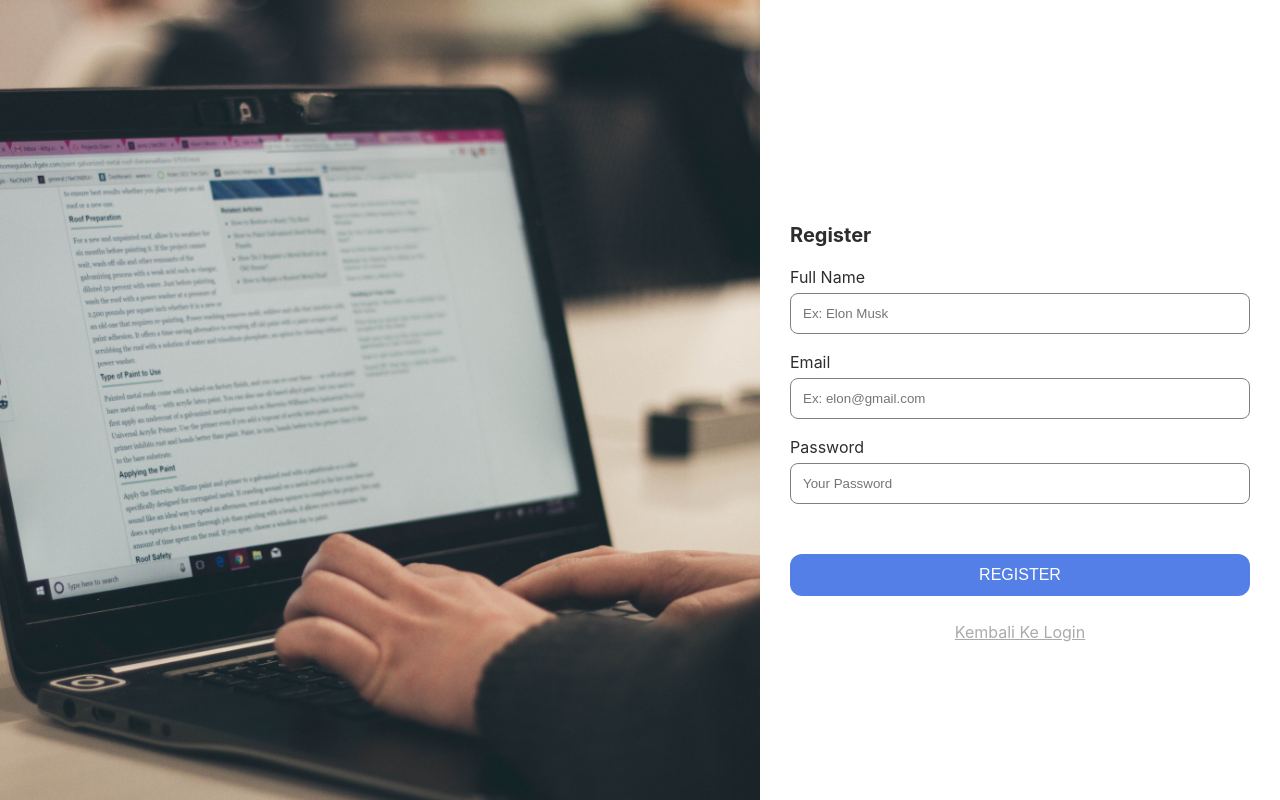
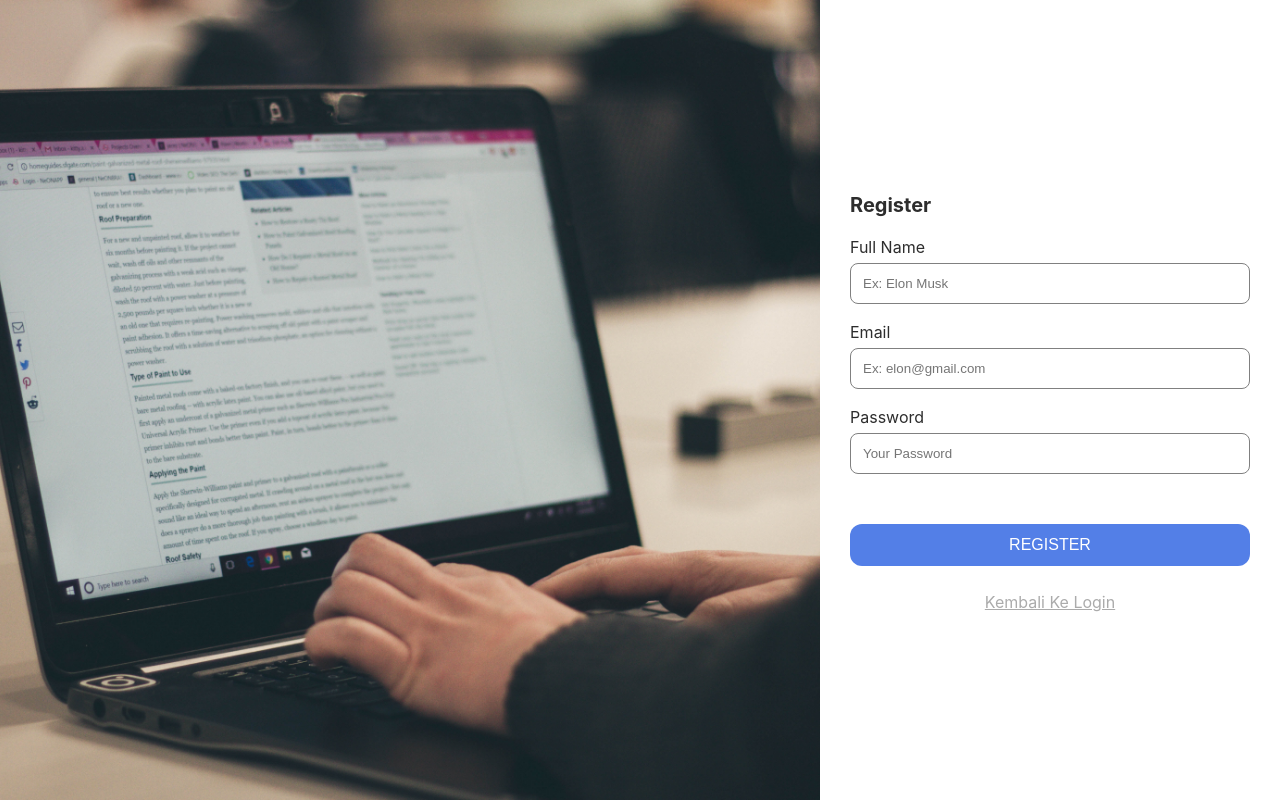
Before and after one commit to ardwiinoo/mern-blog, a React (Create React App) app in the folder front/: page /register in a window 1280 px wide. Built offline with nearby package versions, Linux system fonts and the light colour scheme.

Commit message:
modif: penyesuaian height

```diff
--- a/front/src/pages/Register/register.scss
+++ b/front/src/pages/Register/register.scss
@@ -1,6 +1,6 @@
 .main-page {
   display: flex;
-  height: 100%;
+  height: 100vh;
   box-sizing: border-box;
   overflow-y: hidden;
 }
@@ -8,7 +8,6 @@
 .left {
   flex: 1;
   background-color: red;
-  height: 100%;
 
   .bg-image {
     width: 100%;
@@ -19,12 +18,12 @@
 
 .right {
   width: 460px;
-  height: 100%;
   background-color: white;
   padding: 30px;
   display: flex;
   flex-direction: column;
   justify-content: center;
+  box-sizing: border-box;
 
   .title {
     font-size: 20px;
```
